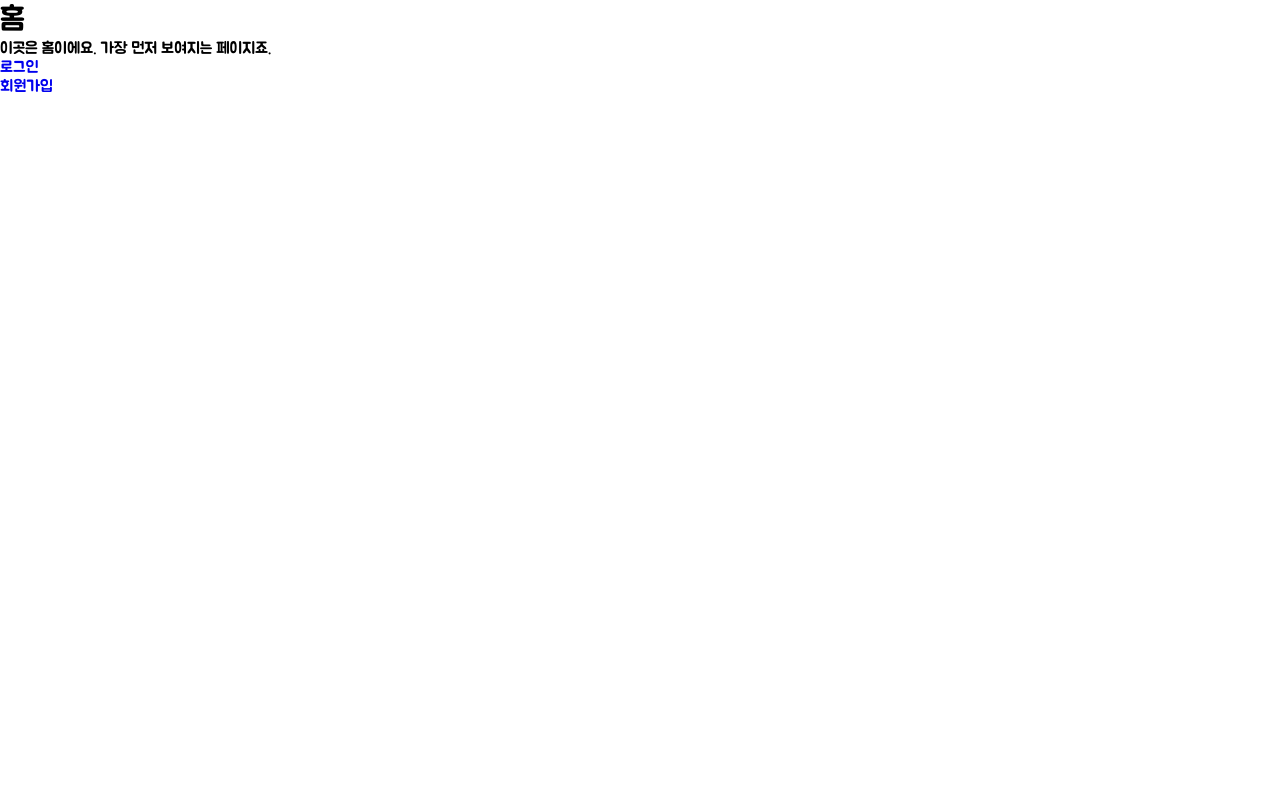
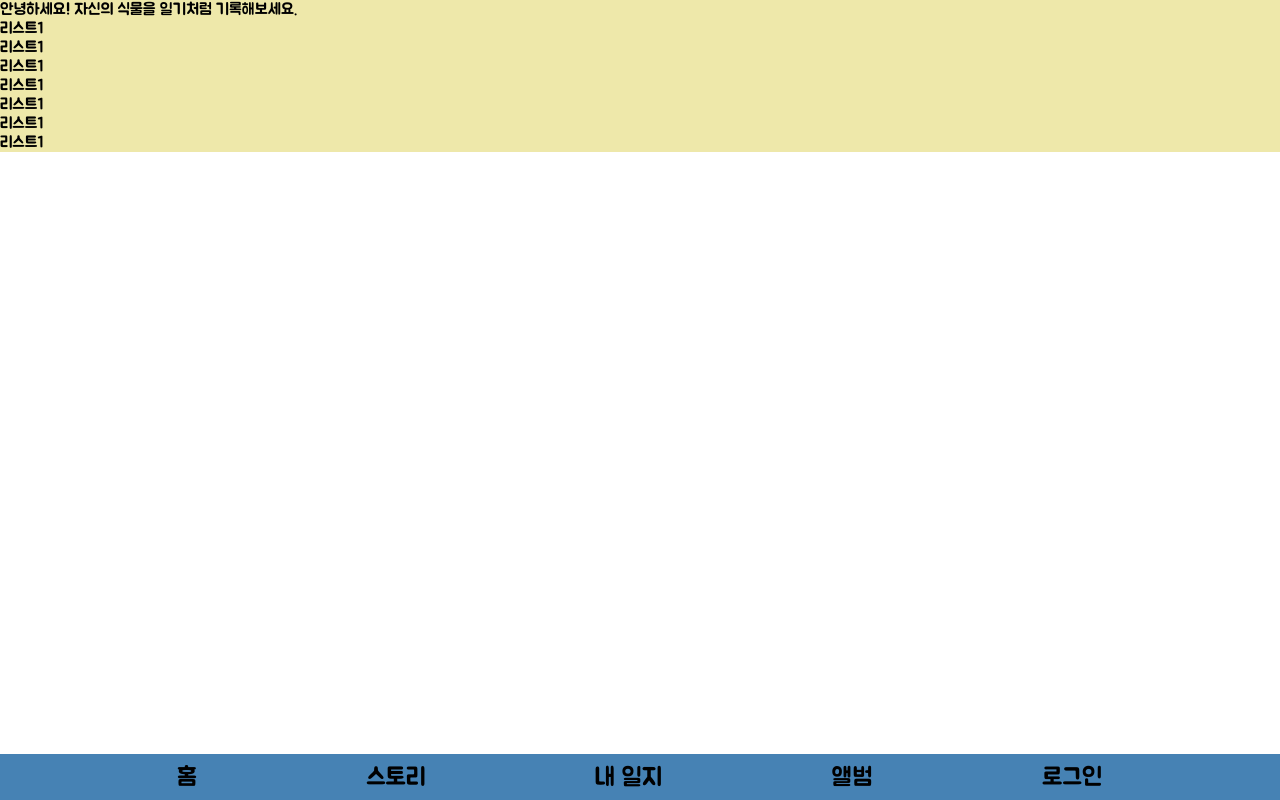
Before and after one commit to codestates/budbuddy, a React (Create React App) app in the folder client/: page / in a window 1280 px wide. Built offline with nearby package versions, Linux system fonts and the light colour scheme.

Commit message:
Feat : 네이게이션 바 1차
페이지 이동 네비게이션바 1차

```diff
--- a/client/src/App.js
+++ b/client/src/App.js
@@ -7,6 +7,7 @@ import axios from "axios";
 import Login from "./pages/Login";
 import Home from "./pages/Home";
 import Signup from "./pages/Signup";
+import NavigationBar from "./pages/components/NavigationBar";
 
 axios.defaults.withCredentials = true;
 
@@ -20,6 +21,7 @@ const App = () => {
           <Route path="/signup" element={<Signup />} />
           <Route path="/login" element={<Login />} />
         </Routes>
+        <NavigationBar className="navi" />
       </ThemeProvider>
     </div>
   );
--- a/client/src/pages/Home.js
+++ b/client/src/pages/Home.js
@@ -1,17 +1,24 @@
 import React from "react";
-import { Link } from "react-router-dom";
+import styled from "styled-components";
+
+export const Content = styled.div`
+  background-color: ${(props) => props.theme.mainColor};
+
+  display: grid;
+`;
+
 const Home = () => {
   return (
-    <div>
-      <h1>홈</h1>
-      <p>이곳은 홈이에요. 가장 먼저 보여지는 페이지죠.</p>
-      <Link to="/login">
-        <div>로그인</div>
-      </Link>
-      <Link to="/signup">
-        <div>회원가입</div>
-      </Link>
-    </div>
+    <Content>
+      <p>안녕하세요! 자신의 식물을 일기처럼 기록해보세요.</p>
+      <div>리스트1</div>
+      <div>리스트1</div>
+      <div>리스트1</div>
+      <div>리스트1</div>
+      <div>리스트1</div>
+      <div>리스트1</div>
+      <div>리스트1</div>
+    </Content>
   );
 };
 
--- a/client/src/pages/Login.js
+++ b/client/src/pages/Login.js
@@ -1,5 +1,6 @@
 import React, { useRef } from "react";
 import axios from "axios";
+import { Link } from "react-router-dom";
 
 function Login() {
   const refID = useRef(null);
@@ -43,6 +44,9 @@ function Login() {
       <button className="login" onClick={loginReq}>
         로그인
       </button>
+      <Link to="/signup">
+        <span className="signup">회원가입</span>
+      </Link>
     </div>
   );
 }
--- a/client/src/pages/Signup.js
+++ b/client/src/pages/Signup.js
@@ -8,9 +8,7 @@ import { faKey, faUser, faMask } from "@fortawesome/free-solid-svg-icons";
 import { validId, validPassword, validNickName, removeHangul } from "../utils/validation";
 import { useNavigate } from "react-router-dom";
 import { sleep } from "../utils/thirdParty";
-import create from "zustand";
-
-const useStore = create(() => ({ isLogined: false }));
+import useStore from "../store/store";
 
 //배경 이미지 전환 트랜지션 필요
 
@@ -231,10 +229,14 @@ const Signup = () => {
 
   let imgNumber = 4976;
   let navigate = useNavigate();
+  const { login, setLogin } = useStore();
 
   return (
     <Content>
       {makeModal(modalCode)}
+      <br />
+      <br />
+      <br />
       <br />
       <BGWrapper>
         <img src={`signupBg/IMG_${imgNumber || 4311}.JPG`} alt={`bg`} />
@@ -250,6 +252,7 @@ const Signup = () => {
           </p>
         </div>
       </BGWrapper>
+      <br />
       <br />
       <br />
       <SignupWrapper>
@@ -277,14 +280,17 @@ const Signup = () => {
           }}>
           Join
         </button>
+        {login ? (
+          <div />
+        ) : (
           <button
-          className="test btn"
             onClick={() => {
+              setLogin(true);
               setModalCode(101);
-            useStore.setState({ isLogined: true });
             }}>
             Test
           </button>
+        )}
         <button
           className="cancle btn"
           onClick={async () => {
@@ -302,8 +308,6 @@ const Signup = () => {
       <br />
       <br />
       <br />
-      <br />
-      <br />
     </Content>
   );
 };
--- /dev/null
+++ b/client/src/pages/components/NavigationBar.js
@@ -0,0 +1,65 @@
+import React from "react";
+import styled from "styled-components";
+import { NavLink } from "react-router-dom";
+import useStore from "../../store/store";
+
+export const Content = styled.nav`
+  cursor: pointer;
+  position: fixed;
+  bottom: 0;
+  left: 0;
+  right: 0;
+  z-index: 10;
+
+  display: grid;
+  grid-template-columns: repeat(5, minmax(1fr, auto));
+  grid-template-rows: minmax(1fr, auto);
+  grid-template-areas: "home story daily album login";
+
+  justify-content: space-evenly;
+  font-size: 25px;
+  padding: 0.5rem;
+
+  background-color: ${(props) => props.theme.navigationBGColor};
+
+  a {
+    color: black;
+    transition: color 0.25s cubic-bezier(0, 1.23, 1, 0.55);
+  }
+  a:hover {
+    color: white;
+  }
+  /* a:active {
+    color: black;
+  } */
+`;
+
+function NavigationBar() {
+  const { login } = useStore();
+
+  return (
+    <Content>
+      <NavLink to="/">
+        <span className="home">홈</span>
+      </NavLink>
+      <NavLink to="/story">
+        <span className="story">스토리</span>
+      </NavLink>
+      <NavLink to="/daily">
+        <span className="daily">내 일지</span>
+      </NavLink>
+      <NavLink to="/album">
+        <span className="album">앨범</span>
+      </NavLink>
+      {login ? (
+        <span className="login">내 정보</span>
+      ) : (
+        <NavLink to="/login">
+          <span className="login">로그인</span>
+        </NavLink>
+      )}
+    </Content>
+  );
+}
+
+export default NavigationBar;
--- a/client/src/pages/pageStyled/SingupStyled.js
+++ b/client/src/pages/pageStyled/SingupStyled.js
@@ -12,8 +12,6 @@ export const BGWrapper = styled.div`
   position: relative;
 
   box-shadow: 15px 15px 7px ${(props) => props.theme.boxShadowColor};
-
-  margin: 1.1rem;
 
   img {
     width: 100%;
--- /dev/null
+++ b/client/src/store/store.js
@@ -0,0 +1,11 @@
+import create from "zustand";
+
+const useStore = create((set) => ({
+  login: false,
+  setLogin: (isLogin) =>
+    set((state) => ({
+      login: isLogin,
+    })),
+}));
+
+export default useStore;
--- a/client/src/styles/GlobalStyle.js
+++ b/client/src/styles/GlobalStyle.js
@@ -41,9 +41,11 @@ a {
     text-decoration: none;
   }
 
-body {
+html,body {
+
     box-sizing: border-box;
     padding: 0px;
+
 }
 
 `;
--- a/client/src/styles/Theme.js
+++ b/client/src/styles/Theme.js
@@ -1,5 +1,5 @@
 const theme = {
-  mainColor: "WhiteSmoke",
+  mainColor: "PaleGoldenRod",
   subColor: "LightSteelBlue",
   boxShadowColor: "teal",
   fontSizeBg: "1.3rem",
@@ -8,6 +8,7 @@ const theme = {
   borderRadius: "4px",
   placeholderColor: "MediumSeaGreen",
   textWaringColor: "tomato",
+  navigationBGColor: "SteelBlue",
 };
 
 export default theme;
```
Lines whose indentation alone changed are shown as unchanged.
